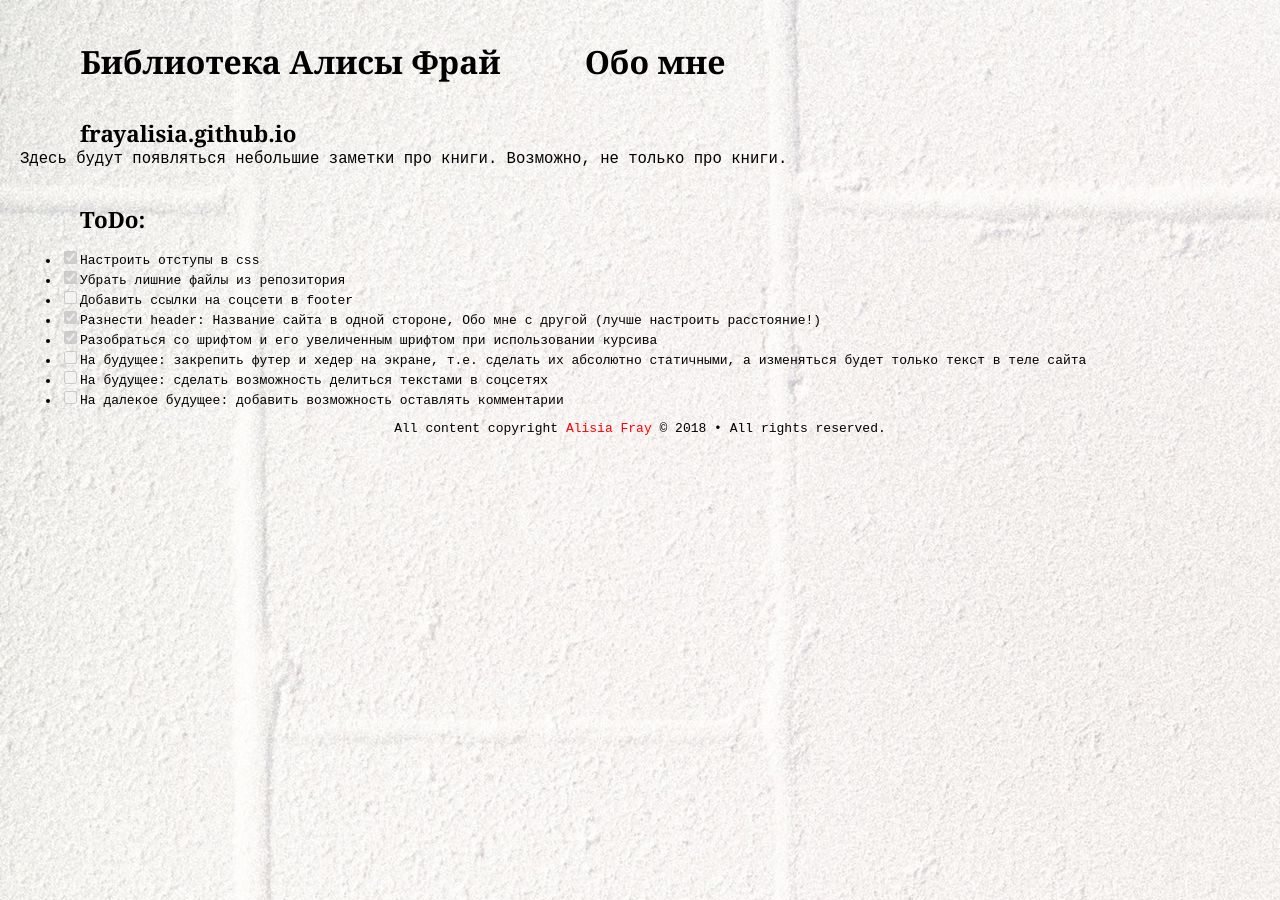
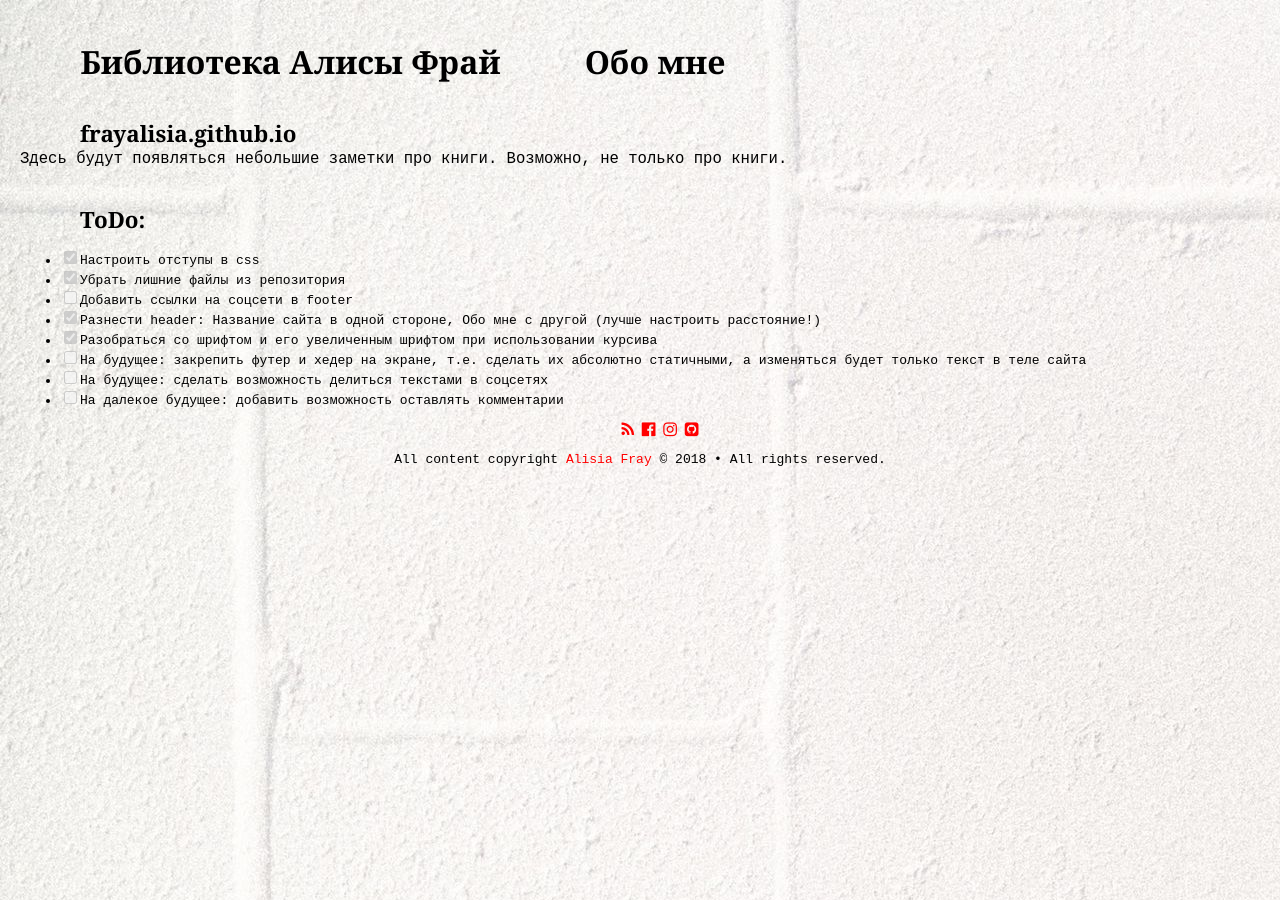
Before and after one commit to frayalisia/frayalisia.github.io, a Jekyll site: the page built from README.md, in a window 1280 px wide. Built offline with Jekyll 4.4.1, drawn with Linux system fonts in a browser that asks for light colours; nearby versions of some CDN libraries; our own code applies the rules of GitHub Pages for plain Markdown files.

Commit message:
Update head.html

```diff
--- a/_includes/head.html
+++ b/_includes/head.html
@@ -6,7 +6,10 @@
   <title>{% if page.title %}{{ page.title }}{% else %}{{ site.title }}{% endif %}</title>
   <meta name="description" content="{% if page.excerpt %}{{ page.excerpt | strip_html | strip_newlines | truncate: 160 }}{% else %}{{ site.description }}{% endif %}">
 
+  <!--  основной стиль сайта -->
   <link rel="stylesheet" href="{{ "/css/main.css" | prepend: site.baseurl }}">
+  <!-- подлючение красивых кнопочек для соцсетей   -->
+  <link rel="stylesheet" href="https://maxcdn.bootstrapcdn.com/font-awesome/4.5.0/css/font-awesome.min.css">
   <link rel="canonical" href="{{ page.url | replace:'index.html','' | prepend: site.baseurl | prepend: site.url }}">
   <link rel="alternate" type="application/rss+xml" title="{{ site.title }}" href="{{ "/atom.xml" | prepend: site.baseurl | prepend: site.url }}">
 
```
